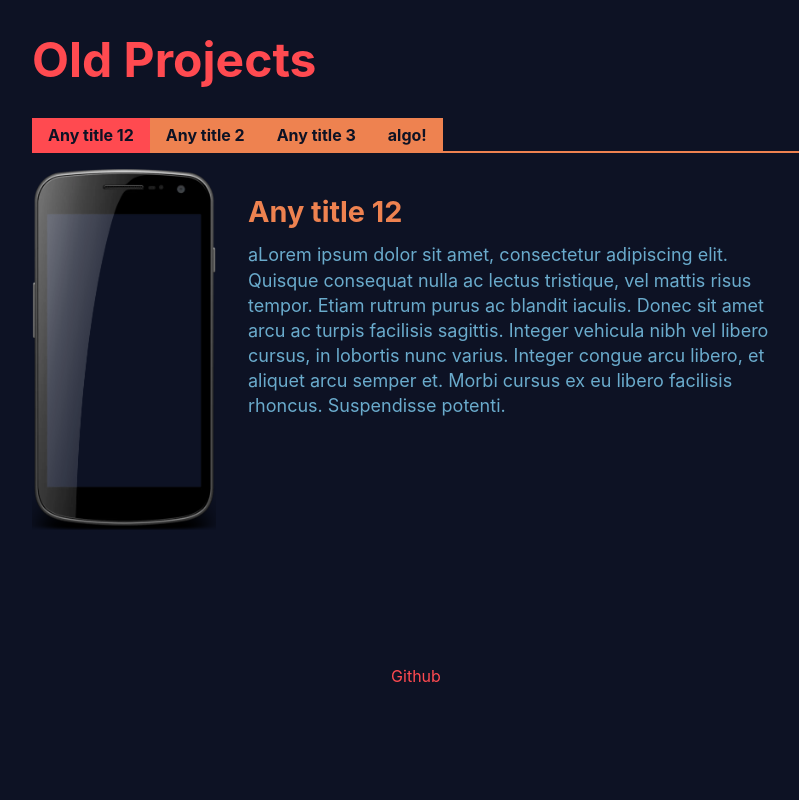
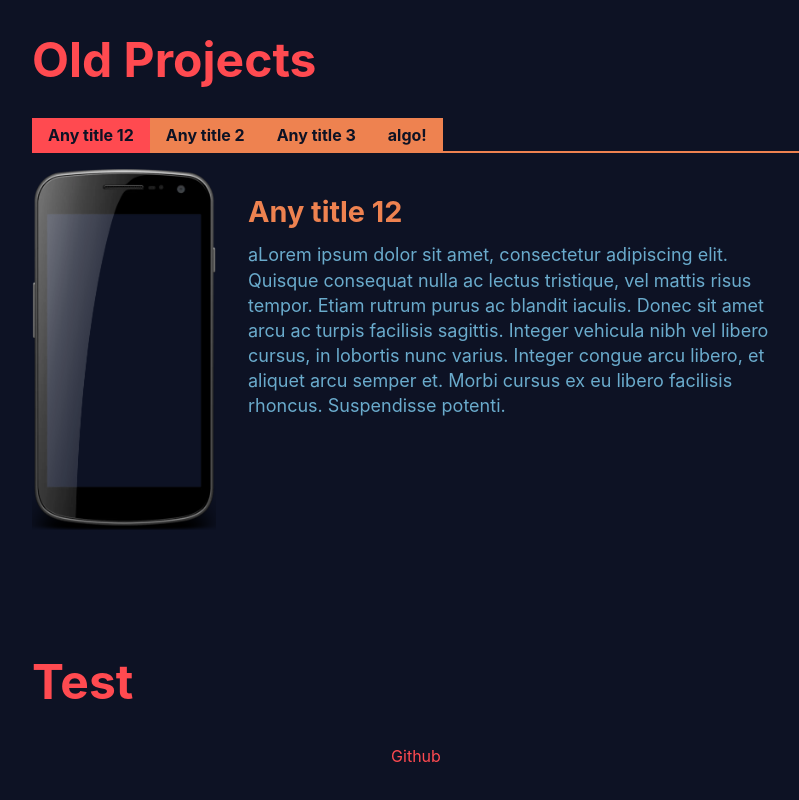
Before and after one commit to azero-dev/inferente, a React (Vite) app: page / in a window 1280 px wide. Shown: the part 1387-2187 px from the top of the page, without its empty margins (224-1023 px from the left). Before the commit the page ends 2125 px from the top, so only its background shows below. Built offline with nearby package versions, Linux system fonts and the light colour scheme.

Commit message:
Add id for projects titles

```diff
--- a/src/App.jsx
+++ b/src/App.jsx
@@ -2,6 +2,7 @@ import Hello from "./components/sections/Hello";
 import Projects from "./components/sections/Projects";
 import projectsData from "./data/projectsData";
 import oldprojectsData from "./data/oldprojectsData";
+import About from "./components/sections/About";
 
 function App() {
   return (
@@ -9,6 +10,7 @@ function App() {
       <Hello />
       <Projects projectsData={projectsData} sectionType="New" />
       <Projects projectsData={oldprojectsData} sectionType="Old" />
+      <About />
     </>
   );
 }
--- a/src/components/sections/About.jsx
+++ b/src/components/sections/About.jsx
@@ -2,7 +2,9 @@ import styled from "styled-components";
 
 function About() {
   return (
-    <></>
+    <>
+      <h1>Test</h1>
+    </>
   );
 }
 
--- a/src/components/sections/Projects.jsx
+++ b/src/components/sections/Projects.jsx
@@ -7,7 +7,7 @@ import TabContainer from "../common/TabContainer";
 function Projects({ projectsData, sectionType }) {
   return (
     <SectionContainer>
-      {sectionType === 'New' ? <h1>Projects</h1> : <h1>Old Projects</h1>}
+      {sectionType === 'New' ? <h1 id="projects">Projects</h1> : <h1 id="oldProjects">Old Projects</h1>}
       <ReactTabsStyles>
         <Tabs>
           <TabList>
```
